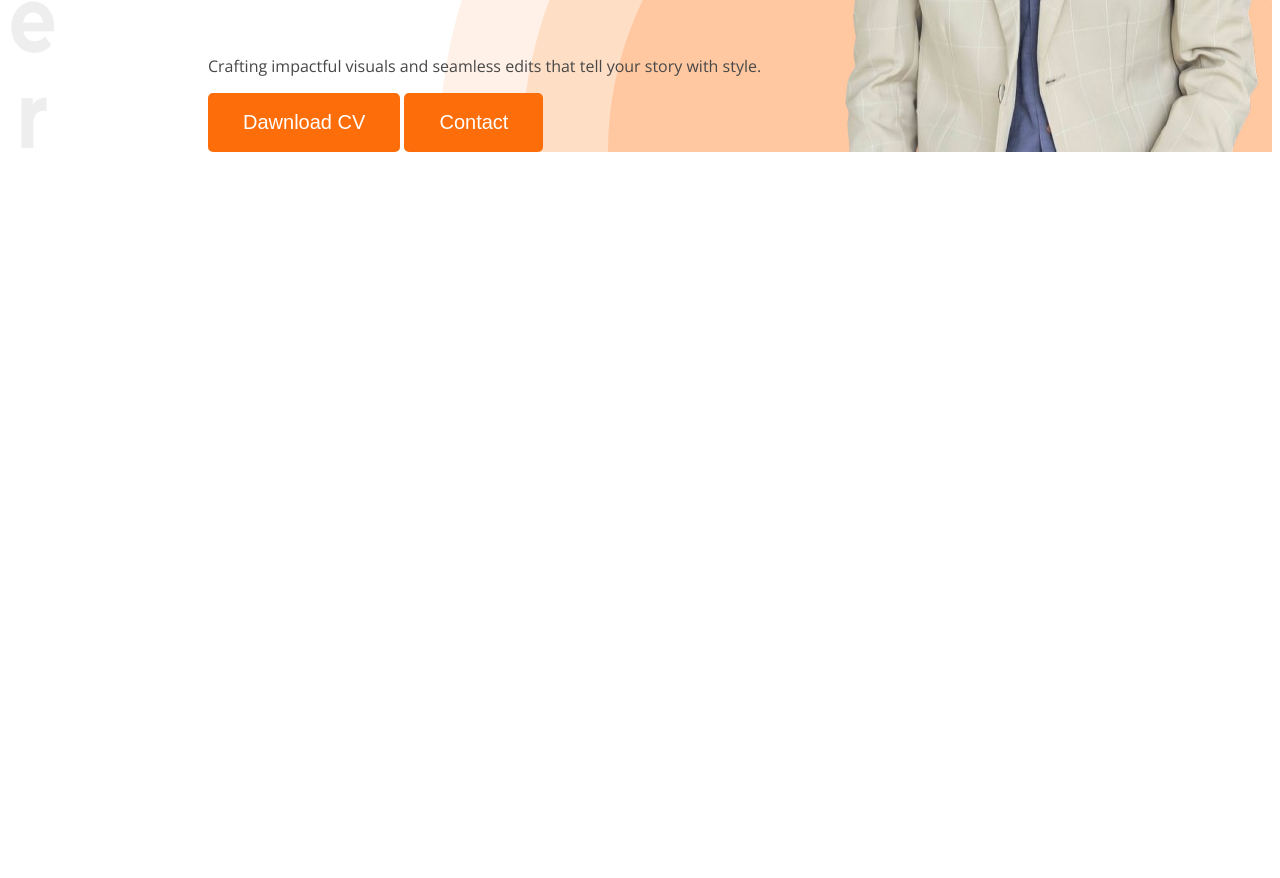
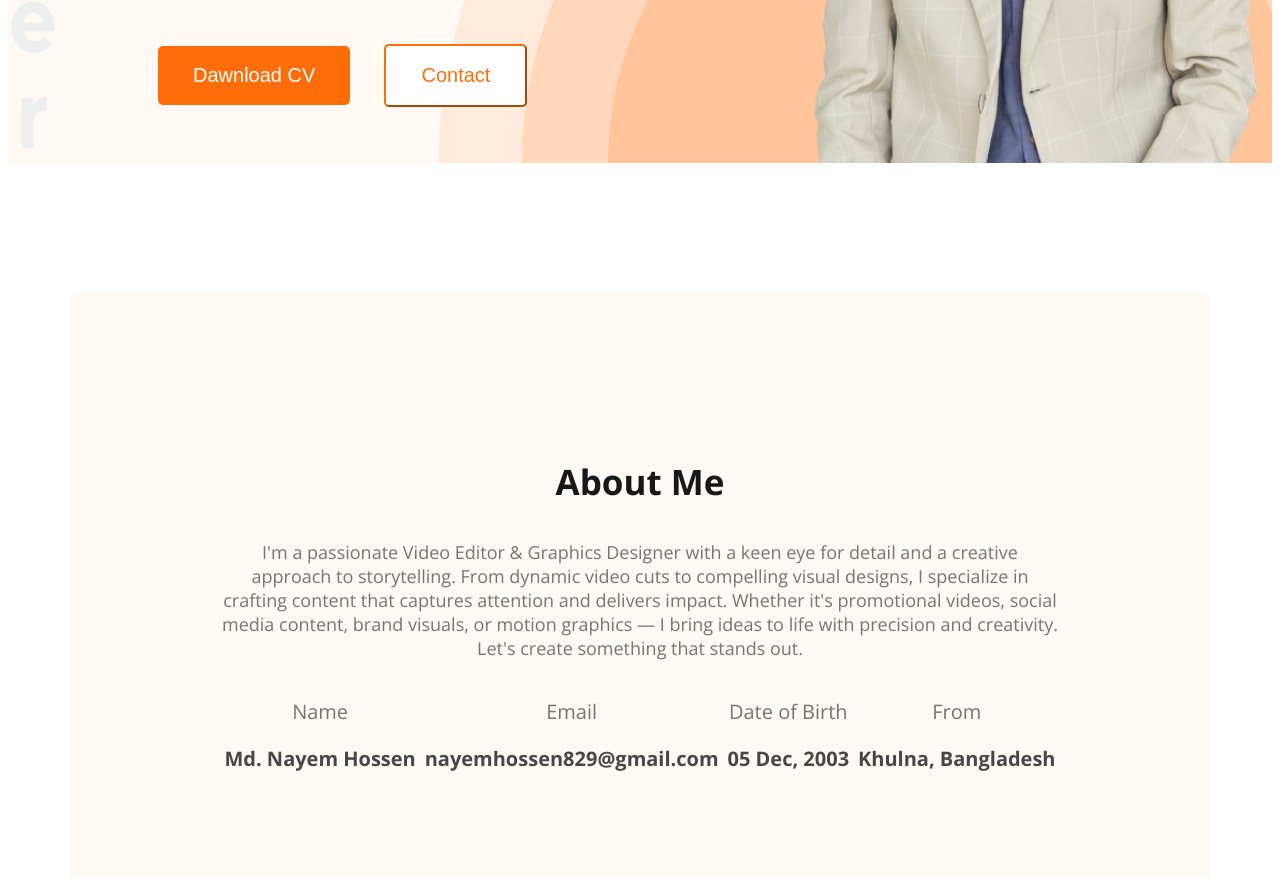
Before and after one commit to nayemhossen-c/my-web-dev-portfolio, a plain HTML site: page index.html in a window 1280 px wide. Shown: the part 598-1476 px from the top of the page. Before the commit the page ends 800 px from the top, so only its background shows below. Drawn offline with nearby package versions, Linux system fonts and the light colour scheme.

Commit message:
about section

```diff
--- a/Styles/portfolio.css
+++ b/Styles/portfolio.css
@@ -15,10 +15,16 @@
     color: #FD6E0A;
 }
 
+.dark-1{
+    color: #181818;
+}
 .dark-2 {
     color: #474747;
 }
 
+.dark-3{
+    color: #757575;
+}
 .btn-primary{
     background-color: #FD6E0A;
     font-size: 20px;
@@ -26,12 +32,31 @@
     padding: 18px 35px;
     border-radius: 5px;
     border: none;
+    margin-right: 30px;
+}
+.btn-2nd{
+    font-size: 20px;
+    color: #FD6E0A;
+    padding: 18px 35px;
+    background-color: white;
+    border-radius: 5px;
+    border-color: #FD6E0A;
+}
+.section-title{
+    font-size: 35px;
+    color: #181818;
+    font-weight: bold;
+}
+.section-description{
+    font-size: 18px;
+    color: #757575;
 }
 /* header */
 .header{
     background-image: url('../images/Designer.png'), url('../images/header_bg.png');
     background-repeat: no-repeat;
     background-position: top left, bottom right;
+    background-color: #FFF8F3;
 }
 
 /* Nav Styles */
@@ -69,17 +94,48 @@ nav ul a{
 }
 .banner-content{
     max-width: 700px;
-    margin: 0 40px 0 200px;
+    margin: 0 40px 0 150px;
 }
 .banner-greetings{
     font-size: 45px;
     font-weight: 600;
+    margin-bottom: 0;
 }
 
 .banner-title{
-    font-size: 85px;
+    font-size: 82px;
     font-weight: 800;
+    margin: 0;
+}
+.banner-description{
+    font-size: 18px;
+    margin-top: 0;
+    margin-bottom: 90px;
 }
 .banner-image{
     width: 500px;
 }
+main{
+    max-width: 1140px;
+    margin: 0 auto;
+}
+.about{
+    border-radius: 10px;
+    background-color: #FFF8F3;
+    padding: 130px 150px;
+    text-align: center;
+    margin-top: 130px;
+    margin-bottom: 130px;
+    font-size: 20px;
+}
+.about-items{
+    display: flex;
+    justify-content: space-around;
+}
+.item-description{
+    font-weight: bold;
+    color: #474747;
+}
+.item-title{
+    color: #757575;
+}
--- a/index.html
+++ b/index.html
@@ -25,16 +25,38 @@
         <div class="banner">
             <div class="banner-content">
                 <h4 class="banner-greetings dark-2">Hi, I'm</h4>
-                <h2 class="banner-title">Nayem Hossen</h2>
-                <p class="banner-description dark-2">Crafting impactful visuals and seamless edits that tell your story with style.</p>
+                <h2 class="banner-title dark-1">Nayem Hossen</h2>
+                <p class="banner-description dark-3">Crafting impactful visuals and seamless edits that tell your story
+                    with style.</p>
                 <button class="btn-primary">Dawnload CV</button>
-                <button class="btn-primary">Contact</button>
+                <button class="btn-2nd">Contact</button>
             </div>
             <img class="banner-image" src="images/nayem.png" alt="">
         </div>
     </header>
     <main>
-
+        <section class="about">
+            <h3 class="section-title">About Me</h3>
+            <p class="section-description">I'm a passionate Video Editor & Graphics Designer with a keen eye for detail and a creative approach to storytelling. From dynamic video cuts to compelling visual designs, I specialize in crafting content that captures attention and delivers impact. Whether it's promotional videos, social media content, brand visuals, or motion graphics — I bring ideas to life with precision and creativity. Let's create something that stands out.</p>
+            <div class="about-items">
+                <div class="about-item">
+                    <p class="item-title">Name</p>
+                    <p class="item-description">Md. Nayem Hossen</p>
+                </div>
+                <div class="about-item">
+                    <p class="item-title">Email</p>
+                    <p class="item-description">nayemhossen829@gmail.com</p>
+                </div>
+                <div class="about-item">
+                    <p class="item-title">Date of Birth</p>
+                    <p class="item-description">05 Dec, 2003</p>
+                </div>
+                <div class="about-item">
+                    <p class="item-title">From</p>
+                    <p class="item-description">Khulna, Bangladesh</p>
+                </div>
+            </div>
+        </section>
     </main>
     <footer>
 
```
Also changed, not shown: images/developer.png (deleted), images/hardy.png (deleted).
